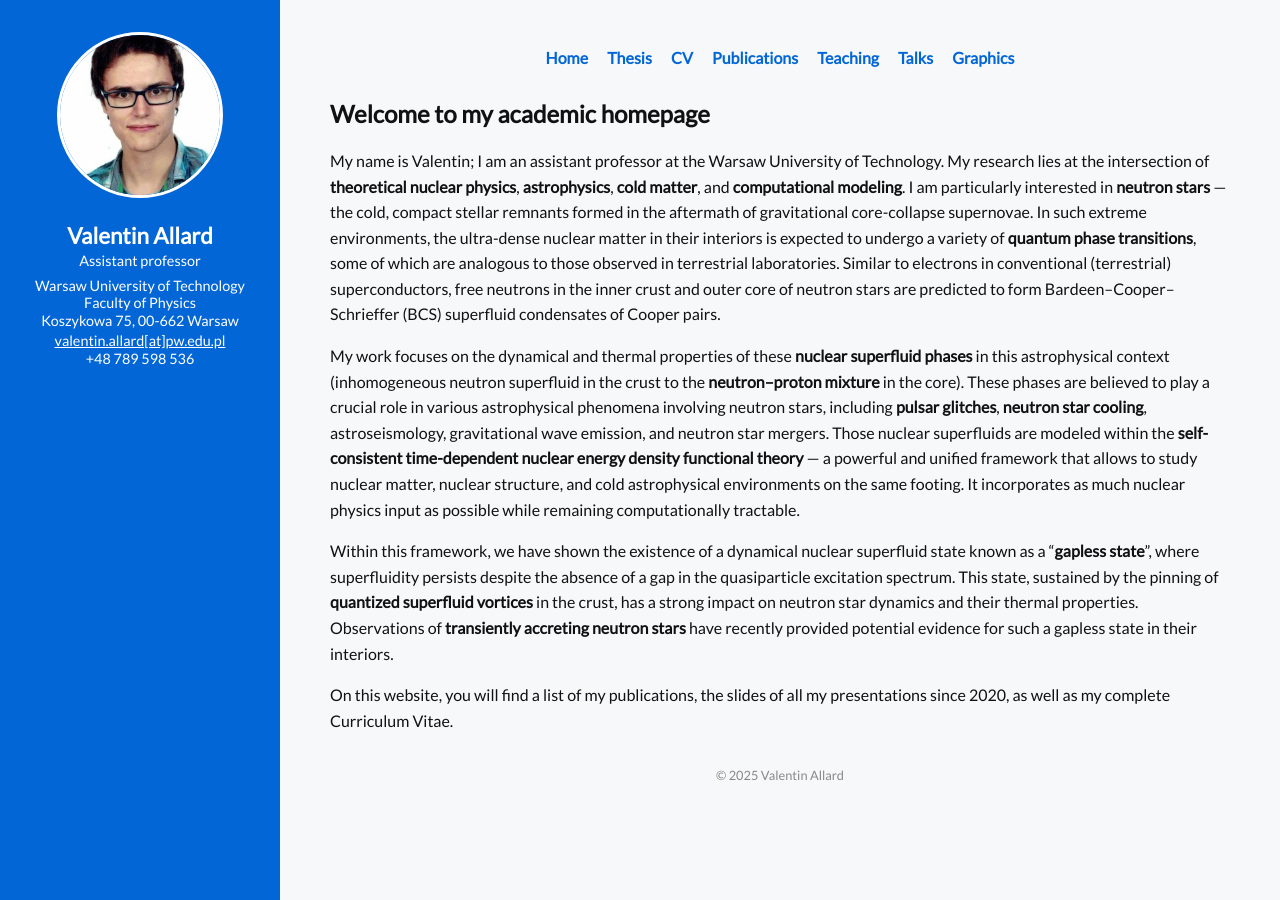
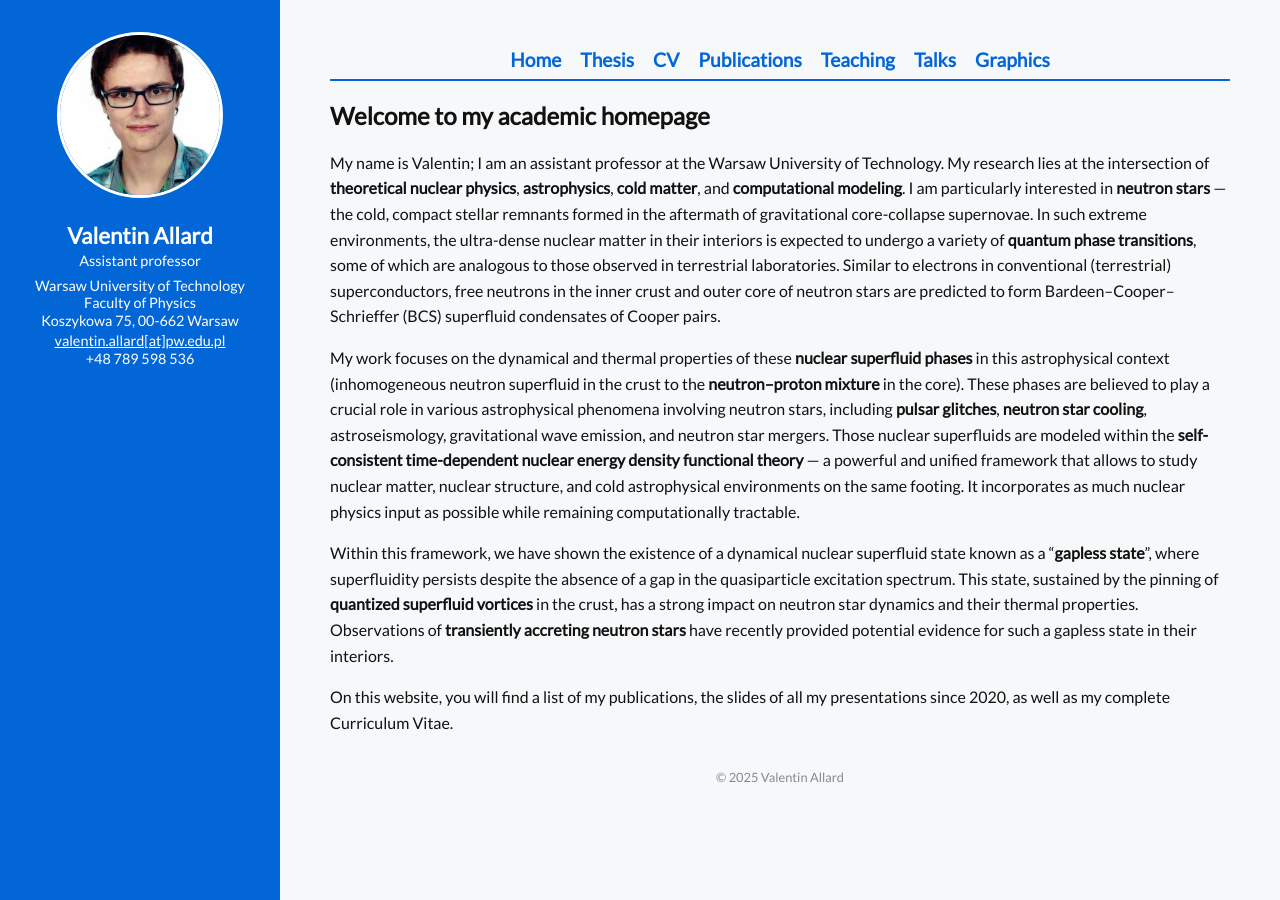
Before and after one commit to V-allard/V-allard.github.io, a Jekyll site: the page index.html, which Jekyll copies as it is, in a window 1280 px wide. Built offline with Jekyll 4.4.1, drawn with Linux system fonts in a browser that asks for light colours.

Commit message:
Update index.html

```diff
--- a/index.html
+++ b/index.html
@@ -62,6 +62,10 @@
     .navbar {
       margin: 1rem 0 2rem;
       text-align: center;
+
+      border-bottom: 2px solid #0366d6; /* Ligne bleue sous la navbar */
+      padding-bottom: 0.5rem;            /* Un peu d’espace sous le texte */
+      margin-bottom: 1rem;               /* Sépare la navbar du contenu suivant */
     }
 
     .navbar a {
@@ -69,6 +73,8 @@
       text-decoration: none;
       margin: 0 0.5rem;
       font-weight: bold;
+      font-size: 1.2rem;  /* augmentation de la taille */
+
     }
 
     .navbar a:hover {
@@ -125,6 +131,10 @@
 
       .main-content {
         padding: 1rem;
+      }
+
+      .navbar a {
+        font-size: 1.1rem;
       }
     }
   </style>
```
